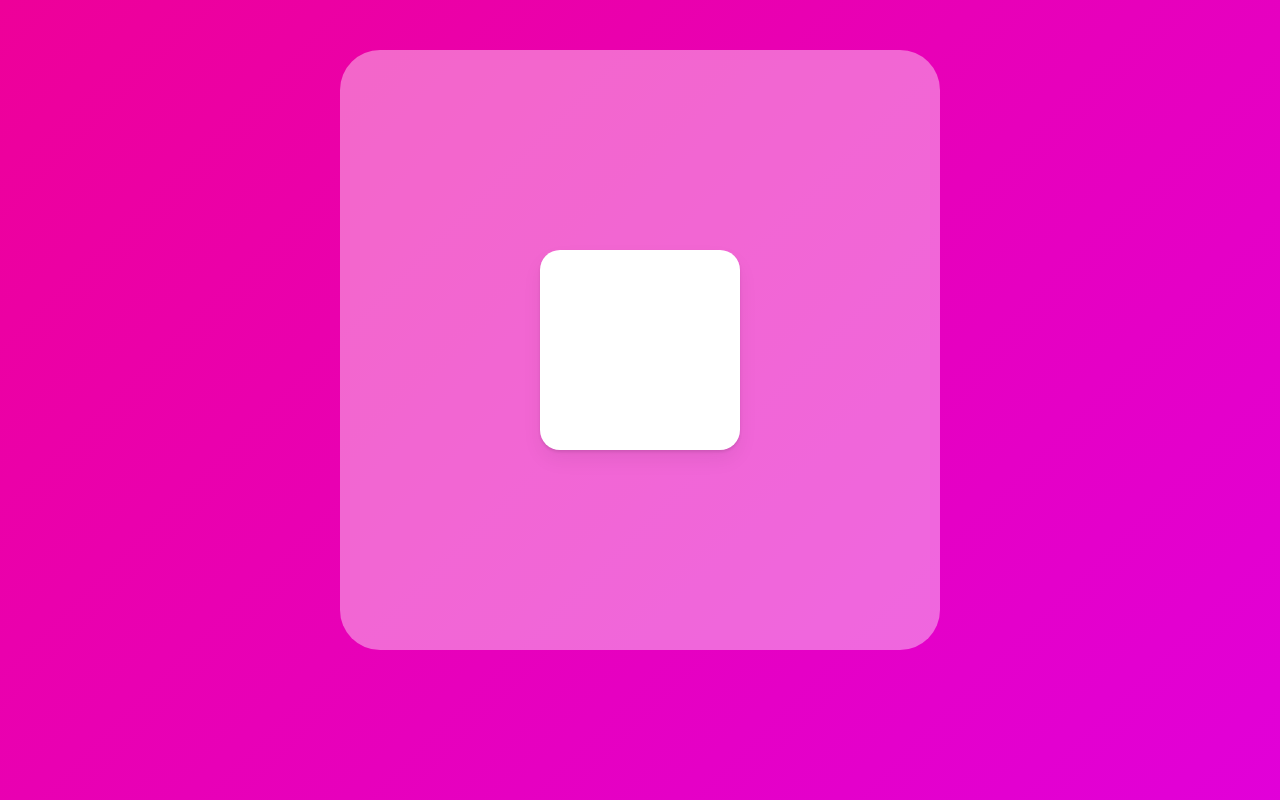
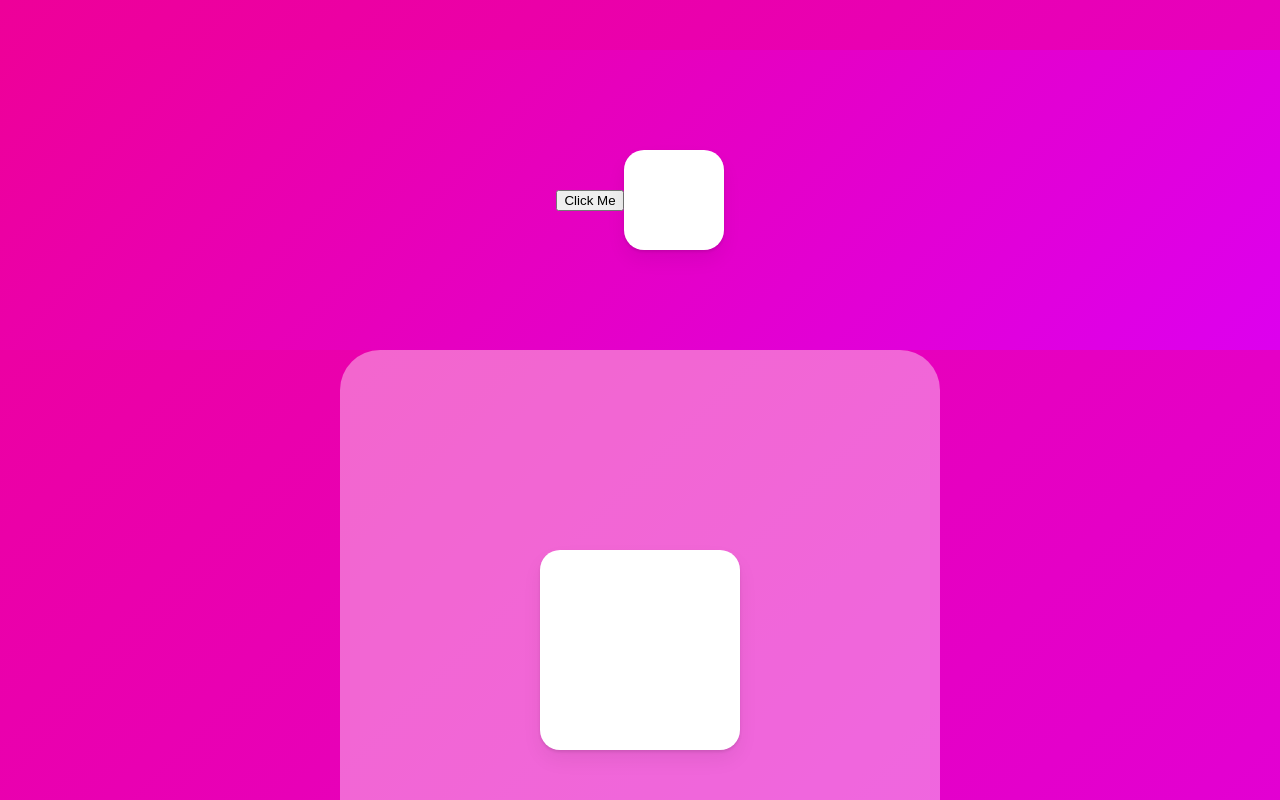
Before and after one commit to mangosteen977/react-master, a React (Create React App) app in the folder framer-motion/: page / in a window 1280 px wide. Shown: the top 800 px of the page. Built offline with nearby package versions, Linux system fonts and the light colour scheme.

Commit message:
[framer-motion] useMotionValue로 움직임 값을 추적, useTransForm으로 측정값의 범위를 원하는 값으로 변환, 변환값을 사용하여 움직임에 따라 background/rotateZ 등의 css 변화하도록 함.

```diff
--- a/framer-motion/src/App.tsx
+++ b/framer-motion/src/App.tsx
@@ -1,9 +1,10 @@
 import styled from "styled-components";
-import { motion } from "framer-motion";
+import { MotionValue, motion } from "framer-motion";
 // motion: https://www.framer.com/motion/
 // animation :  https://www.framer.com/docs/animation
 import Variants from "./Variants";
 import Gestures from "./Gestures";
+import MotionValueBox from "./MotionValueBox";
 
 const Wrapper = styled.div`
   min-height: 100vh;
@@ -18,6 +19,7 @@ const Wrapper = styled.div`
 function App() {
   return (
     <Wrapper>
+      <MotionValueBox />
       <Gestures />
       <Variants />
     </Wrapper>
--- /dev/null
+++ b/framer-motion/src/MotionValueBox.tsx
@@ -0,0 +1,59 @@
+import styled from "styled-components";
+import {
+  motion,
+  useMotionValue,
+  useMotionValueEvent,
+  useTransform,
+} from "framer-motion";
+import { useEffect } from "react";
+
+const Wrapper = styled(motion.div)`
+  height: 300px;
+  width: 100vw;
+  display: flex;
+  justify-content: center;
+  align-items: center;
+  background-color: white;
+`;
+const Box = styled(motion.div)`
+  /* styled(motion.elements) : styled-components에 motion.elements를 적용 */
+  width: 100px;
+  height: 100px;
+  display: grid;
+  grid-template-columns: repeat(2, 1fr);
+  background-color: white;
+  border-radius: 20px;
+  box-shadow: 0 2px 3px rgba(0, 0, 0, 0.1), 0 10px 20px rgba(0, 0, 0, 0.06);
+`;
+
+const boxVariants = {};
+
+function MotionValueBox() {
+  const x = useMotionValue(0);
+  // MotionValue : 특정 움직임의 값을 추적(x, y 등), React 리렌더링을 트리거하지는 않음
+  const rotateZ = useTransform(x, [-800, 800], [-360, 360]);
+  // useTransform(MotionValue,input[],outPut[])
+  // input은 MotionValue의 범위, output[] 범위로 변환.
+  useMotionValueEvent(rotateZ, "change", (el) => console.log(el));
+  // useMotionValueEvent : 값이 바뀌면 동작.(useEffect+onChange 대신)
+  // https://www.framer.com/motion/use-motion-value-event/
+  const gradient = useTransform(
+    x,
+    [-800, 0, 800],
+    [
+      "linear-gradient(135deg,rgb(0, 119, 238),rgb(238, 0, 127))",
+      "linear-gradient(135deg,rgb(238,0,153),rgb(221,0,238))",
+      "linear-gradient(135deg,rgb(222, 238, 0),rgb(48, 155, 29))",
+    ]
+  );
+  return (
+    <Wrapper style={{ background: gradient }}>
+      <button onClick={() => x.set(200)}>Click Me</button>
+      {/* x.set() : x의 값 설정 */}
+      <Box style={{ x, rotateZ }} drag="x" dragSnapToOrigin />
+      {/* x === x: x (ShortCut)
+          x, rotateZ 로만 써도 됨 */}
+    </Wrapper>
+  );
+}
+export default MotionValueBox;
```
